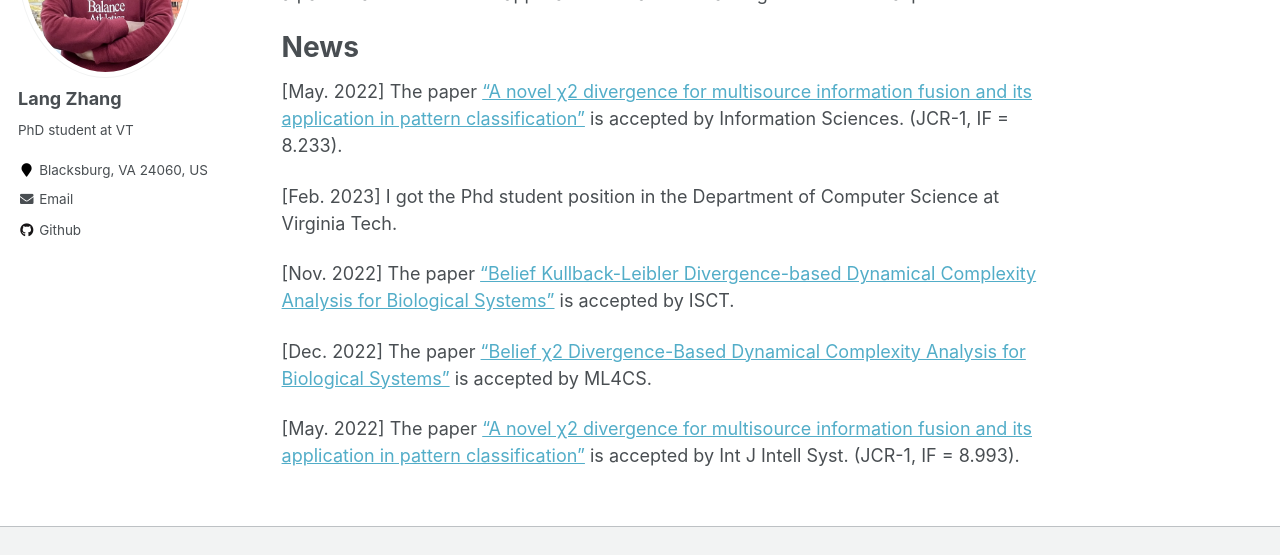
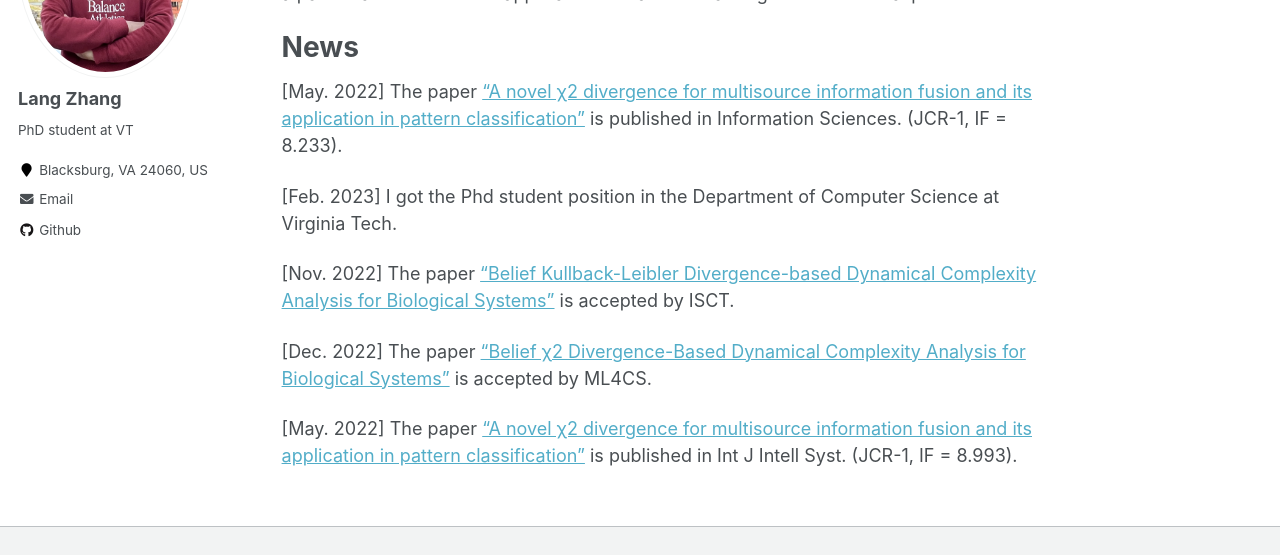
Before and after one commit to langzhang2000/langzhang2000.github.io, a Jekyll site: the page built from _pages/about.md, in a window 1280 px wide and 942 px high. Shown: the part 261-816 px from the top of the window. Built offline with Jekyll 4.4.1, drawn with Linux system fonts in a browser that asks for light colours.

Commit message:
Update about.md

```diff
--- a/_pages/about.md
+++ b/_pages/about.md
@@ -18,7 +18,7 @@ Welcome! This is the homepage of Lang Zhang, a prospective CS PhD student at Vir
 News
 ======
 
-[May. 2022] The paper ["A novel χ2 divergence for multisource information fusion and its application in pattern classification"](https://langzhang2000.github.io/files/Multi-channel_EEG_Signals_Classification_Via_CNN_and_Multi-head_Self-attention_on_Evidence_Theory.pdf) is accepted by Information Sciences. (JCR-1, IF = 8.233).
+[May. 2022] The paper ["A novel χ2 divergence for multisource information fusion and its application in pattern classification"](https://langzhang2000.github.io/files/Multi-channel_EEG_Signals_Classification_Via_CNN_and_Multi-head_Self-attention_on_Evidence_Theory.pdf) is published in Information Sciences. (JCR-1, IF = 8.233).
 
 [Feb. 2023] I got the Phd student position in the Department of Computer Science at Virginia Tech.
 
@@ -26,4 +26,4 @@ News
 
 [Dec. 2022] The paper ["Belief χ2 Divergence-Based Dynamical Complexity Analysis for Biological Systems"](https://langzhang2000.github.io/files/ml4cs2022.pdf) is accepted by ML4CS.
 
-[May. 2022] The paper ["A novel χ2 divergence for multisource information fusion and its application in pattern classification"](https://langzhang2000.github.io/files/Published_paper-Int_J_of_Intelligent_Sys_2022_Zhang.pdf) is accepted by Int J Intell Syst. (JCR-1, IF = 8.993).
+[May. 2022] The paper ["A novel χ2 divergence for multisource information fusion and its application in pattern classification"](https://langzhang2000.github.io/files/Published_paper-Int_J_of_Intelligent_Sys_2022_Zhang.pdf) is published in Int J Intell Syst. (JCR-1, IF = 8.993).
```
